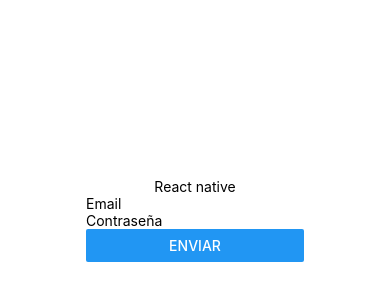
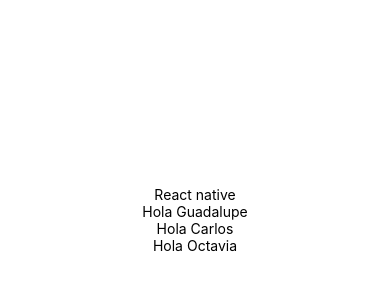
Before and after one commit to mary-caraveo/react-native-expo, a React Native app: screen / in a window 390 px wide. Shown: the part 202-502 px from the top of the page. Built offline with nearby package versions, Linux system fonts and the light colour scheme.

Commit message:
feat: Propiedades entre componentes: props

```diff
--- a/App.js
+++ b/App.js
@@ -1,14 +1,16 @@
 import { StatusBar } from 'expo-status-bar';
 import React from 'react';
 import { StyleSheet, Text, View } from 'react-native';
-import LoginForm from './src/components/LoginForm';
+import Greet from './src/components/Greet';
 
 
 export default function App() {
   return (
     <View style={styles.container}>
       <Text>React native</Text>
-      <LoginForm/>
+      <Greet name="Guadalupe" />
+      <Greet name="Carlos" />
+      <Greet name="Octavia" />
       <StatusBar style="auto" />
     </View>
   );
--- /dev/null
+++ b/src/components/Greet.js
@@ -0,0 +1,12 @@
+import React from 'react';
+import { Text } from 'react-native';
+
+export default function Greet(props) {
+  const { name } = props;
+
+  return (
+    <Text>
+      Hola {name}
+    </Text>
+  )
+}
```
